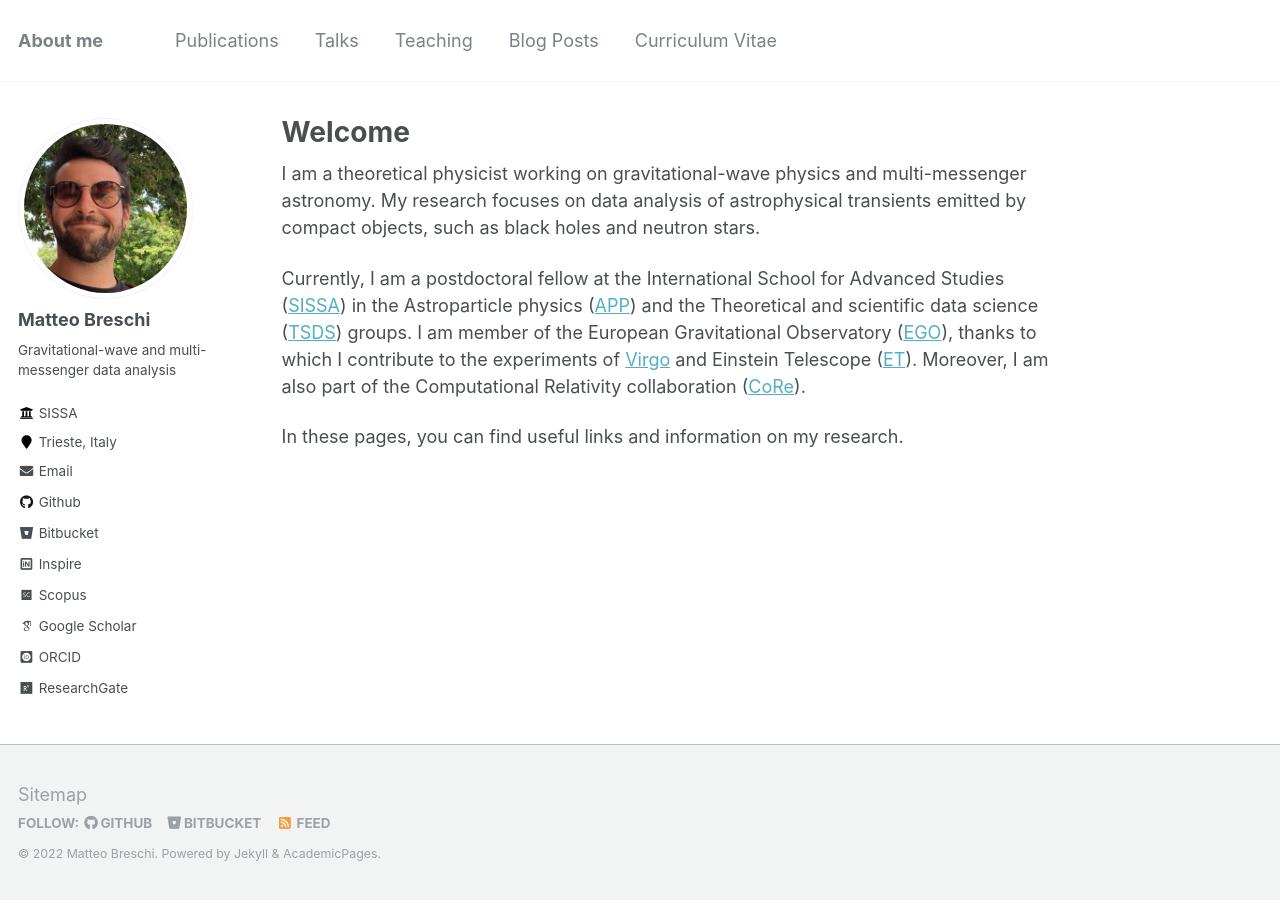
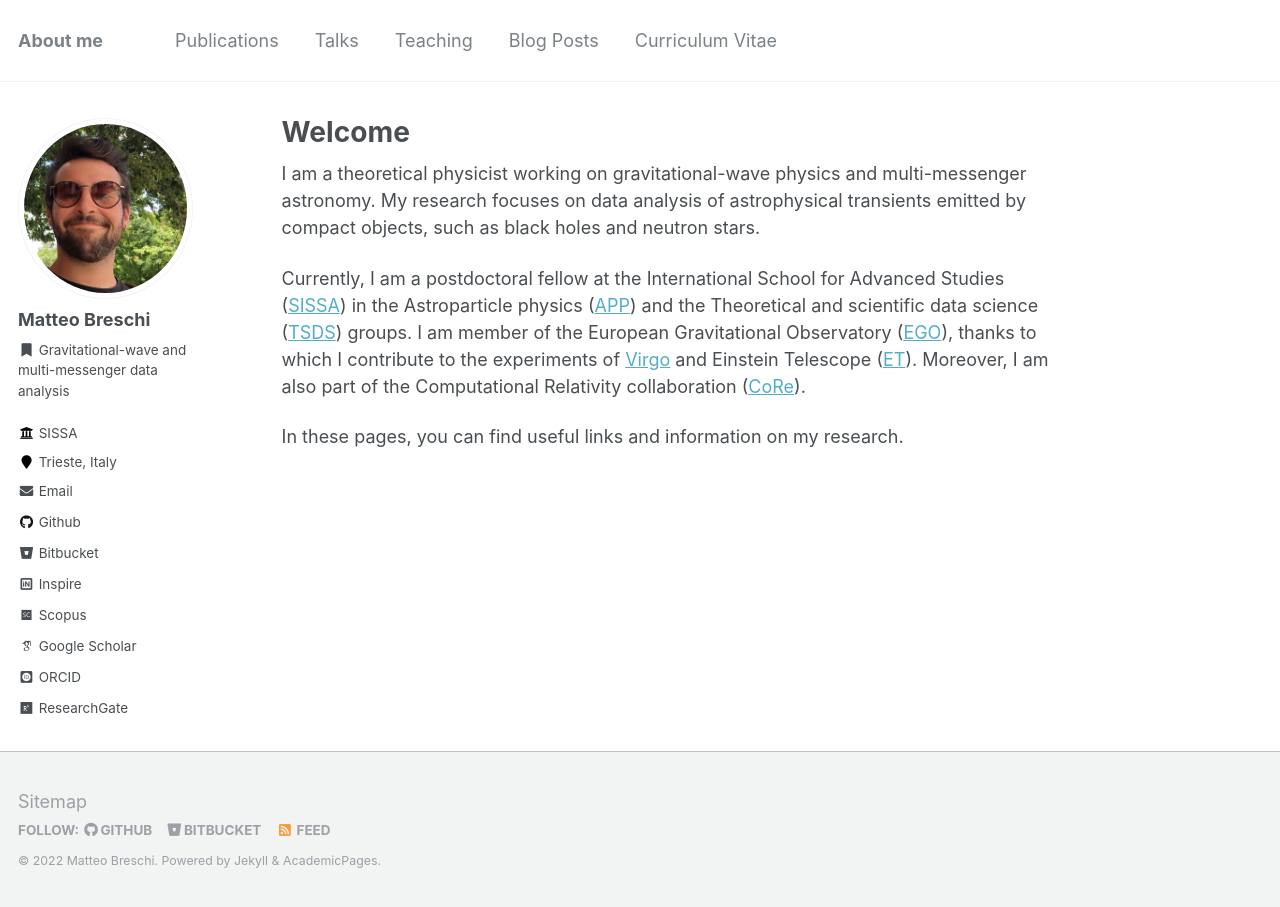
Before and after one commit to matteobreschi/matteobreschi.github.io, a Jekyll site: the page built from _pages/about.md, in a window 1280 px wide. Built offline with Jekyll 4.4.1, drawn with Linux system fonts in a browser that asks for light colours; some web fonts are replaced.

Commit message:
adjust sidebar

```diff
--- a/_includes/author-profile.html
+++ b/_includes/author-profile.html
@@ -16,7 +16,7 @@
 
   <div class="author__content">
     <h3 class="author__name">{{ author.name }}</h3>
-    {% if author.bio %}<p class="author__bio">{{ author.bio }}</p>{% endif %}
+    {% if author.bio %}<p class="author__bio"><i class="fa fa-fw fa-bookmark" aria-hidden="true"></i> {{ author.bio }}</p>{% endif %}
   </div>
 
   <div class="author__urls-wrapper">
```
